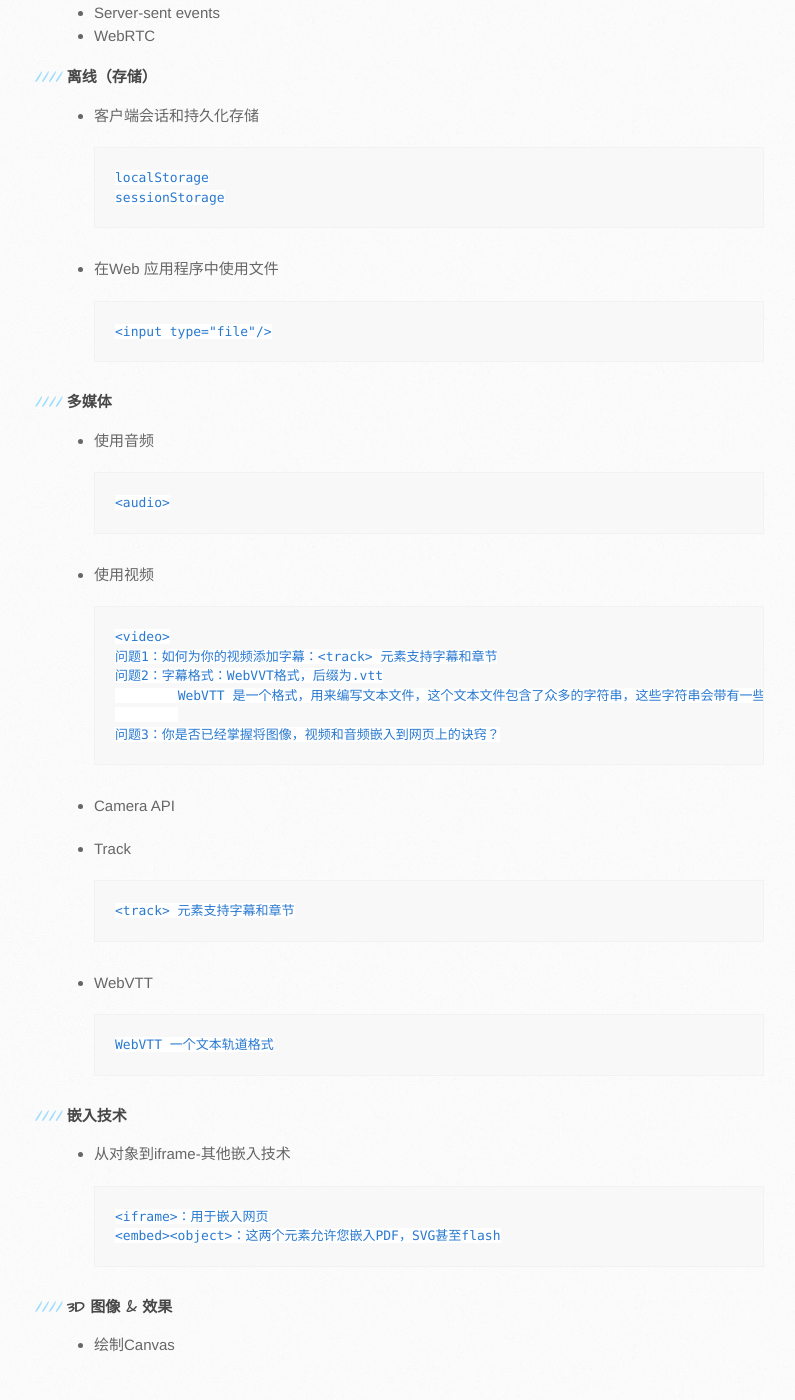
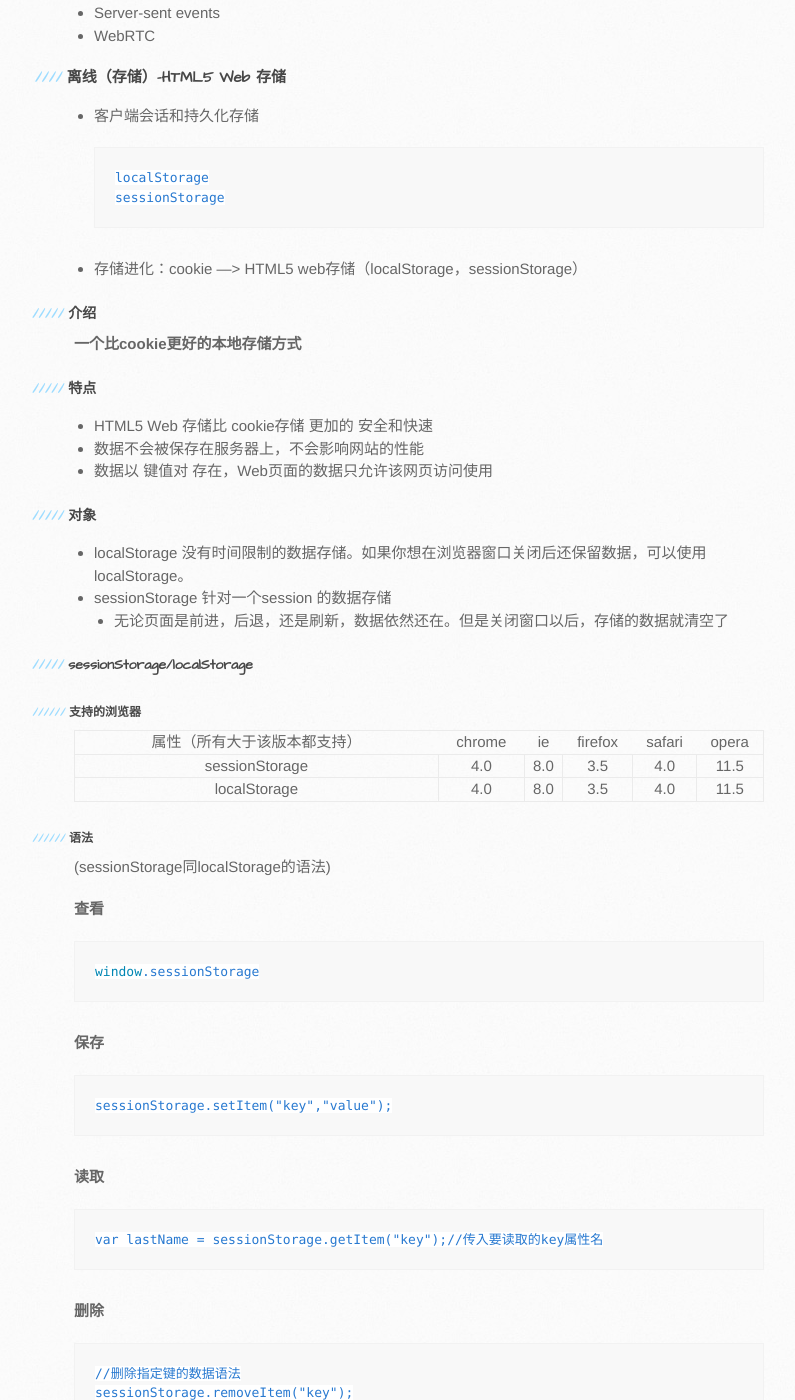
Before and after one commit to Seliy/Seliy.github.io, a Jekyll site: the page built from docs/frontEnd/base/html1.md, in a window 1280 px wide and 1400 px high, scrolled down 2580 px. Shown: the whole window, without its empty margins (96-891 px from the left). Built offline with Jekyll 4.4.1, drawn with Linux system fonts in a browser that asks for light colours; our own code applies the rules of GitHub Pages for plain Markdown files; some of the changed text lies outside the part shown.

Commit message:
fix: 修改

```diff
--- a/docs/frontEnd/base/html1.md
+++ b/docs/frontEnd/base/html1.md
@@ -72,7 +72,7 @@
 
 
 
-#### 离线（存储）
+#### 离线（存储）-HTML5 Web 存储
 
 * 客户端会话和持久化存储
 
@@ -81,12 +81,78 @@
   sessionStorage
   ~~~
 
-* 在Web 应用程序中使用文件
+* 存储进化：cookie —>  HTML5 web存储（localStorage，sessionStorage）
 
-  ~~~
-  <input type="file"/>
-  ~~~
+##### 介绍
+**一个比cookie更好的本地存储方式**
 
+##### 特点
+
+* HTML5 Web 存储比 cookie存储 更加的 安全和快速
+* 数据不会被保存在服务器上，不会影响网站的性能
+* 数据以 键值对 存在，Web页面的数据只允许该网页访问使用
+
+##### 对象
+
+* localStorage  没有时间限制的数据存储。如果你想在浏览器窗口关闭后还保留数据，可以使用localStorage。
+* sessionStorage 针对一个session 的数据存储
+  * 无论页面是前进，后退，还是刷新，数据依然还在。但是关闭窗口以后，存储的数据就清空了
+
+##### sessionStorage/localStorage
+
+###### 支持的浏览器
+
+| 属性（所有大于该版本都支持） | chrome | ie   | firefox | safari | opera |
+| ---------------------------- | ------ | ---- | ------- | ------ | ----- |
+| sessionStorage               | 4.0    | 8.0  | 3.5     | 4.0    | 11.5  |
+| localStorage                 | 4.0    | 8.0  | 3.5     | 4.0    | 11.5  |
+
+###### 语法
+
+(sessionStorage同localStorage的语法)
+
+**查看**
+
+~~~js
+window.sessionStorage
+~~~
+
+**保存**
+
+~~~
+sessionStorage.setItem("key","value");
+~~~
+
+**读取**
+
+~~~
+var lastName = sessionStorage.getItem("key");//传入要读取的key属性名
+~~~
+
+**删除**
+
+~~~
+//删除指定键的数据语法
+sessionStorage.removeItem("key");
+
+//删除所有数据
+sessionStorage.clear();
+~~~
+
+##### 本地存储和内存存储区别
+
+| 方式     | vuex                                   | localStorage                                     | sessionStorage               |
+| -------- | -------------------------------------- | ------------------------------------------------ | ---------------------------- |
+| 存储方式 | 内存存储                               | 本地存储（以文件形式）                           | 本地存储（临时存储）         |
+| 存储类型 | 可以存储很多类型                       | 只能存储字符串类型，复制对象可以使用JSON对象转化 | 只能存储字符串类型           |
+| 应用场景 | 数据状态管理                           | 本地存储数据                                     | 本地存储数据                 |
+| 实现方式 |                                        |                                                  |                              |
+| 永久性   | F5刷新属于清除内存，vuex存储的值会丢失 | 不会清除                                         | sessionStorage窗口关闭后清除 |
+
+##### localStorage/sessionStorage 不可以代替vuex
+
+* 对于不变的数据，localStorage/sessionStorage 可以代替 vuex
+* 但是当两个组件共用一组数据时，如果其中一个组件改变了数据源，另一个组件也变化。localStorage/sessionStorage无法做到。
 
 
 #### 多媒体
```
Also changed, not shown: docs/frontEnd/base/box.md (added, +34 -0 lines), docs/frontEnd/base/css.md (added, +362 -0 lines), docs/frontEnd/base/js.md (added, +4 -0 lines), index.md (+21 -0 lines).
